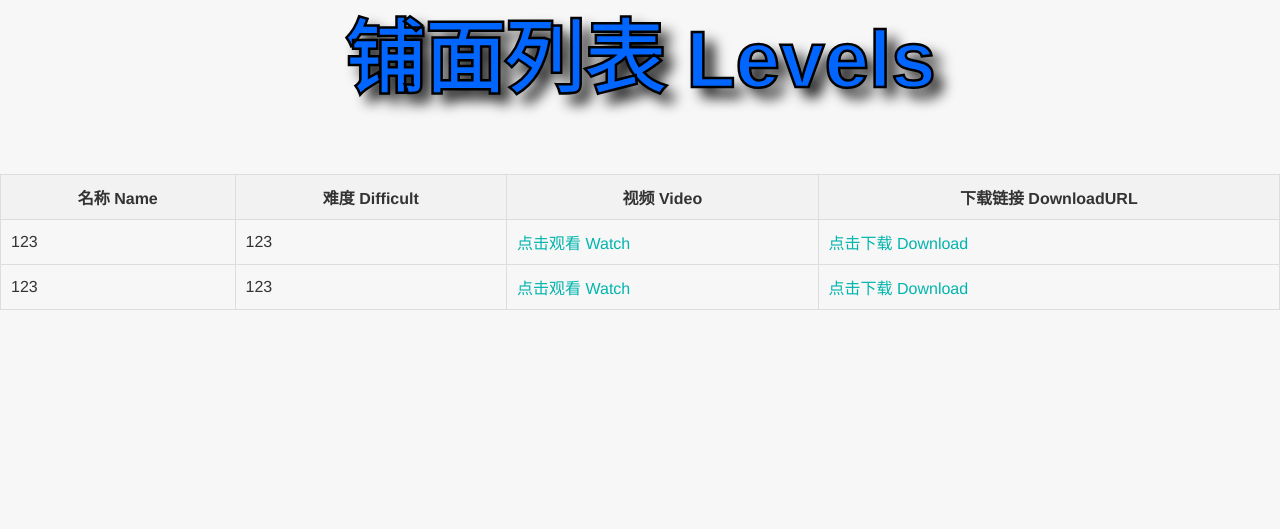
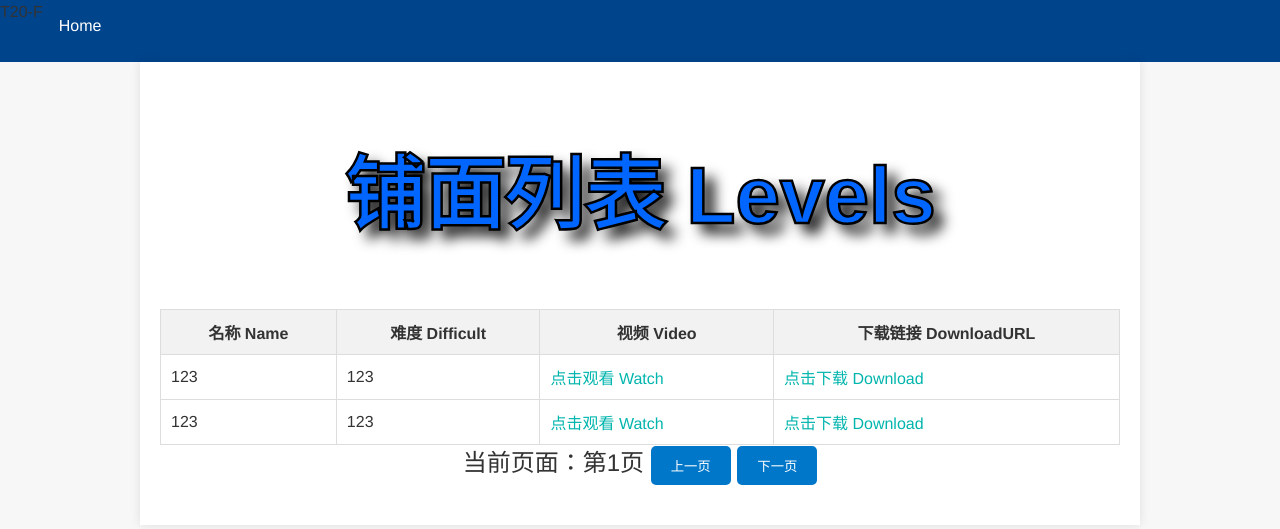
Before and after one commit to MCommander2077/T20-Forum, a Flask app: page /levels in a window 1280 px wide. Shown: the top 529 px of the page. Run offline with Flask 3, Linux system fonts and the light colour scheme.

Commit message:
2023.5.24 20:09

```diff
--- a/app.py
+++ b/app.py
@@ -1,4 +1,5 @@
 import os
+import platform
 
 from flask import (Flask, Response, make_response, redirect, render_template,
                     request, url_for)
@@ -9,11 +10,6 @@ password = 'T20-Forum_P^S5VV0rD'
 
 app = Flask(__name__,static_folder='static')
 app.secret_key = os.getenv('SECRET_KEY', 'secret_key')
-
-
-def getMD5(data):
-    return hashlib.md5(data.encode(encoding='UTF-8')).hexdigest()
-
 
 class MyForm(FlaskForm):
     name = StringField('Name:')
@@ -29,12 +25,26 @@ def index():
     return render_template('index.html')
 
 @app.route('/levels')
-def list():
+def levels():
     data = []
+    # 默认显示第一页
+    page = 1
+    # 检查请求参数中的 page 值
+    if 'page' in request.args:
+        page = int(request.args['page'])
+        if page <= 1:
+            page = 1
+            pagelist = [1, 1, 2]
+        else:
+            pagelist = [(page - 1), page, (page + 1)]
+    else:
+        page = 1
+        pagelist = [1, 1, 2]
+
     with open('data.txt', 'r') as f:
         for line in f:
             data.append(line.strip().split('|*|'))
-    return render_template('list.html', data=data)
+    return render_template('list.html', data=data[((page-1)*10):(page*10)] ,pagelist=pagelist)
 
 @app.route('/admin-login')
 def login_static():
@@ -103,7 +113,7 @@ myFunction()
 
 @app.errorhandler(404)  # 传入要处理的错误代码
 def page_not_found(e):  # 接受异常对象作为参数
-    return render_template('404.html'), 404  # 返回模板和状态码
+    return render_template('404.html',error=e), 404  # 返回模板和状态码
 
 if __name__ == '__main__':
     #app.run(debug=True)
--- a/static/css/index.css
+++ b/static/css/index.css
@@ -104,3 +104,30 @@ textarea {
     width: 100%;
     margin-bottom: 10px;
 }
+
+nav {
+  background-color: #00448C;
+  overflow: hidden;
+}
+
+nav ul {
+  list-style-type: none;
+  margin: 0;
+  padding: 0;
+}
+
+nav li {
+  float: left;
+}
+
+nav li a {
+  display: block;
+  color: white;
+  text-align: center;
+  padding: 14px 16px;
+  text-decoration: none;
+}
+
+nav li a:hover {
+  background-color: #111;
+}
--- a/templates/admin.html
+++ b/templates/admin.html
@@ -6,6 +6,12 @@
     <link rel="stylesheet" href="static/css/index.css">
 </head>
 <body>
+<nav>
+  <ul>
+      <li>T20-F</li>
+    <li><a href="../">Home</a></li>
+  </ul>
+</nav>
     <h1>Admin Page:</h1>
     <form method="POST">
         {{ form.csrf_token }}
--- a/templates/list.html
+++ b/templates/list.html
@@ -2,6 +2,14 @@
     <title>铺面列表 Levels</title>
     <link rel="stylesheet" href="static/css/index.css">
 </head>
+<body>
+<nav>
+  <ul>
+      <li>T20-F</li>
+    <li><a href="../">Home</a></li>
+  </ul>
+</nav>
+<div class="container">
 <h1>铺面列表 Levels</h1>
     <table border="1">
         <thead>
@@ -17,9 +25,12 @@
             <tr>
                 <td>{{ item[0] }}</td>
                 <td>{{ item[1] }}</td>
-                <td><a href="{{ item[2] }}">点击观看 Watch</a></td>
-                <td><a href="{{ item[3] }}">点击下载 Download</a></td>
+                <td><a href="{{ item[2] }}" target="_blank">点击观看 Watch</a></td>
+                <td><a href="{{ item[3] }}" target="_blank">点击下载 Download</a></td>
             </tr>
             {% endfor %}
         </tbody>
+
     </table>
+    <h2>当前页面：第{{pagelist[1]}}页 <a href="../levels?page={{pagelist[0]}}"><button>上一页</button></a> <a href="../levels?page={{pagelist[2]}}"><button>下一页</button></a></h2>
+    </div></body>
--- a/templates/login.html
+++ b/templates/login.html
@@ -5,6 +5,12 @@
     <link rel="stylesheet" href="static/css/index.css">
 </head>
 <body>
+<nav>
+  <ul>
+      <li>T20-F</li>
+    <li><a href="../">Home</a></li>
+  </ul>
+</nav>
     {% if error %}
         <p>{{ error }}</p>
     {% endif %}
```
Also changed, not shown: templates/404.html (+12 -2 lines), templates/index.html (+7 -1 lines).
